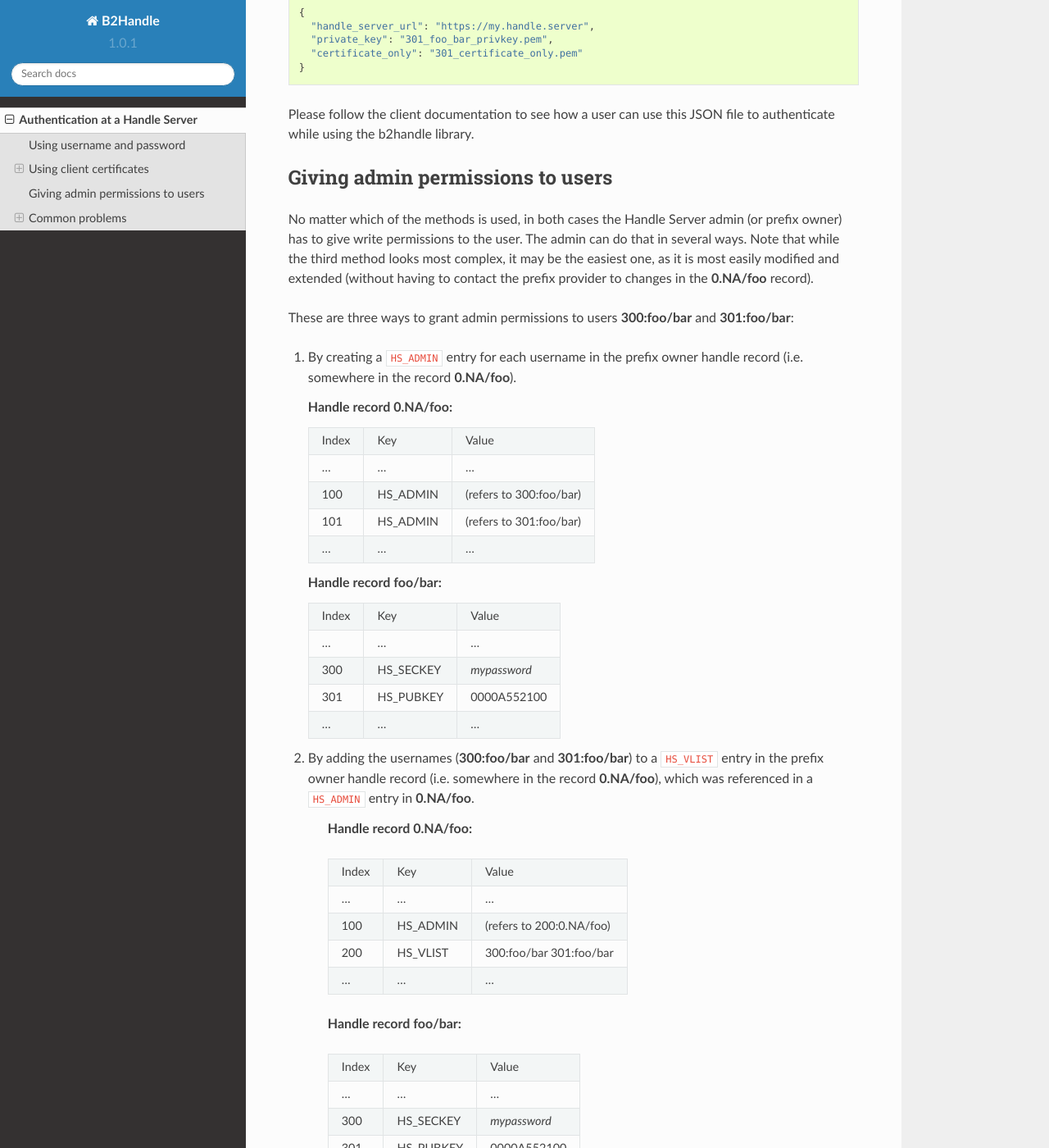
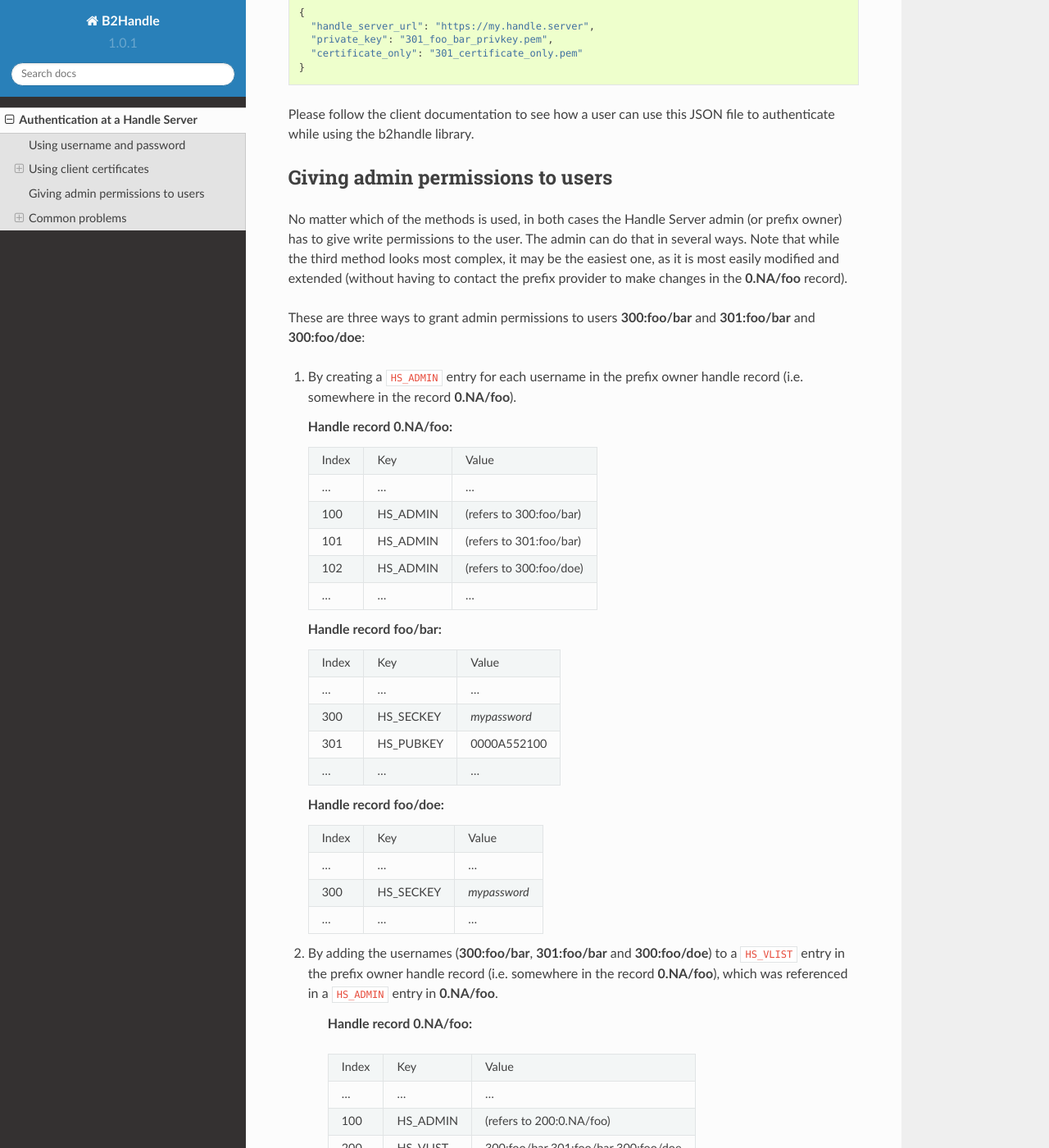
Before and after one commit to EUDAT-B2HANDLE/B2HANDLE, a Sphinx documentation site: the page built from docs/source/authentication.rst, in a window 1280 px wide and 1400 px high, scrolled down 3587 px. Shown: the whole window at 82% size. Built offline with Sphinx 7.4.7 and the Read the Docs theme 2.0.0, drawn with Linux system fonts in a browser that asks for light colours; pages that are not in the unit, such as notebooks, are missing from menus; some of the changed text lies outside the part shown.

Commit message:
Improvedocs (#67)
Improved documentation on user authentication / user permissions

```diff
--- a/docs/source/authentication.rst
+++ b/docs/source/authentication.rst
@@ -26,7 +26,7 @@
  ...  ...       ...
 ===== ========= ==========
 
-The handle server admin has to add the ``HS_SECKEY`` entry with the user's password to an existing handle (e.g. '<prefix>/allusers') or create a new handle for this purpose (e.g. '<prefix>/johndoe'. He or she also has to grant write permissions to the user (see below).
+The handle server admin has to add the ``HS_SECKEY`` entry with the user's password to an existing handle (e.g. '<prefix>/allusers') or create a new handle for this purpose (e.g. '<prefix>/johndoe'). He or she also has to grant write permissions to the user (see below).
 
 
 Using client certificates
@@ -166,9 +166,9 @@
 
 No matter which of the methods is used, in both cases the Handle Server admin (or prefix owner) has to give write permissions to
 the user. The admin can do that in several ways. Note that while the third method looks most complex, it may be the easiest one,
-as it is most easily modified and extended (without having to contact the prefix provider to changes in the **0.NA/foo** record).
+as it is most easily modified and extended (without having to contact the prefix provider to make changes in the **0.NA/foo** record).
 
-These are three ways to grant admin permissions to users **300:foo/bar** and **301:foo/bar**:
+These are three ways to grant admin permissions to users **300:foo/bar** and **301:foo/bar** and **300:foo/doe**:
 
 1.  By creating a ``HS_ADMIN`` entry for each username in the prefix owner handle record (i.e. somewhere in the record **0.NA/foo**).
 
@@ -179,6 +179,7 @@
      ...  ...       ...
     100   HS_ADMIN  (refers to 300:foo/bar)
     101   HS_ADMIN  (refers to 301:foo/bar)
+    102   HS_ADMIN  (refers to 300:foo/doe)
      ...  ...       ...
     ===== ========= =======================
 
@@ -192,7 +193,16 @@
      ...  ...       ...
     ===== ========= ==========
 
-2. By adding the usernames (**300:foo/bar** and **301:foo/bar**) to a ``HS_VLIST`` entry in the prefix owner handle record
+    **Handle record foo/doe:**
+
+    ===== ========= ==========
+    Index Key       Value
+     ...  ...       ...
+    300   HS_SECKEY *mypassword*
+     ...  ...       ...
+    ===== ========= ==========
+
+2. By adding the usernames (**300:foo/bar**, **301:foo/bar** and **300:foo/doe**) to a ``HS_VLIST`` entry in the prefix owner handle record
    (i.e. somewhere in the record **0.NA/foo**), which was referenced in a ``HS_ADMIN`` entry in **0.NA/foo**.
 
     **Handle record 0.NA/foo:**
@@ -203,6 +213,7 @@
     100   HS_ADMIN  (refers to 200:0.NA/foo)
     200   HS_VLIST  300:foo/bar
                     301:foo/bar
+                    300:foo/doe
      ...  ...       ...
     ===== ========= =======================
 
@@ -216,9 +227,24 @@
      ...  ...       ...
     ===== ========= ==========
 
-3. By adding the usernames (**300:foo/bar** and **301:foo/bar**) to any ``HS_VLIST`` entry referenced somewhere in **0.NA/foo**.
+    **Handle record foo/doe:**
+
+    ===== ========= ==========
+    Index Key       Value
+     ...  ...       ...
+    300   HS_SECKEY *mypassword*
+     ...  ...       ...
+    ===== ========= ==========
+
+3. By adding the usernames (**300:foo/bar**, **301:foo/bar** and **300:foo/doe**) to any ``HS_VLIST`` entry referenced somewhere in **0.NA/foo**.
+   The difference to the previous method is: This ``HS_VLIST`` does not have to be inside the **0.NA/foo** record, it only has
+   to be referenced there - it can be put into a different handle,
+   e.g. **foo/admin**, so changes to the ``HS_VLIST`` can be made without having to ask the prefix provider (who is usually the only one
+   able to change entries in **0.NA/foo**).
+
    For example, if there is a ``HS_ADMIN`` at index 101 of **0.NA/foo** which points to a ``HS_VLIST`` at the index 200 in
-   **0.NA/foo**, which points to a ``HS_VLIST`` at index 200 in 'foo/admin', which points to a ``HS_SECKEY`` at index 300 in 'foo/bar' - then **300:foo/bar** is a username with all the permissions stated in the ``HS_ADMIN`` entry at the index 101 of **0.NA/foo**.
+   **0.NA/foo**, which points to a ``HS_VLIST`` at index 200 in 'foo/admin', which points to a ``HS_SECKEY`` at index 300 in 'foo/bar' -
+   then **300:foo/bar** is a username with all the permissions stated in the ``HS_ADMIN`` entry at the index 101 of **0.NA/foo**.
 
     **Handle record 0.NA/foo:**
 
@@ -226,7 +252,18 @@
     Index Key       Value
      ...  ...       ...
     100   HS_ADMIN  (refers to 200:0.NA/foo)
-    200   HS_VLIST  200:foo/bar
+    200   HS_VLIST  200:foo/admin
+     ...  ...       ...
+    ===== ========= =======================
+
+    **Handle record foo/admin:**
+
+    ===== ========= =======================
+    Index Key       Value
+     ...  ...       ...
+    200   HS_VLIST  300:foo/bar
+                    301:foo/bar
+                    300:foo/doe
      ...  ...       ...
     ===== ========= =======================
 
@@ -235,12 +272,75 @@
     ===== ========= =======================
     Index Key       Value
      ...  ...       ...
-    200   HS_VLIST  300:foo/bar
-                    301:foo/bar
     300   HS_SECKEY *mypassword*
     301   HS_PUBKEY 0000A552100
      ...  ...       ...
     ===== ========= =======================
+
+    **Handle record foo/doe:**
+
+    ===== ========= =======================
+    Index Key       Value
+     ...  ...       ...
+    300   HS_SECKEY *mypassword*
+     ...  ...       ...
+    ===== ========= =======================
+
+    Note: This setting gives admin permissions to users foo/bar and foo/doe. You should also make sure that those users
+    are not able to change other people's admin permissions. For this, make sure the ``HS_ADMIN`` of the handles concerned with
+    user administration points to a username or ``HS_VLIST`` that only you can access.
+    As an example, we add a ``HS_VLIST`` to the foo/admin handle that contains the admin's usernames (index 201). Only the users in this list
+    can administer users.
+
+
+    **Handle record 0.NA/foo:**
+
+    ===== ========= =======================
+    Index Key       Value
+    ...   ...       ...
+    100   HS_ADMIN  (refers to 200:0.NA/foo)
+    200   HS_VLIST  200:foo/admin
+     ...  ...       ...
+    ===== ========= =======================
+
+    **Handle record foo/admin:**
+
+    ===== ========= =======================
+    Index Key       Value
+    ...   ...       ...
+    100   HS_ADMIN  (refers to 201:foo/admin)
+    200   HS_VLIST  300:foo/bar
+                    301:foo/bar
+                    300:foo/doe
+    201   HS_VLIST  300:foo/admin
+                    301:foo/admin
+    300   HS_SECKEY *myadminpassword*
+    301   HS_PUBKEY 0000B652300
+     ...  ...       ...
+    ===== ========= =======================
+
+    **Handle record foo/bar:**
+
+    ===== ========= =======================
+    Index Key       Value
+    ...   ...       ...
+    100   HS_ADMIN  (refers to 201:foo/admin)
+    300   HS_SECKEY *mypassword*
+    301   HS_PUBKEY 0000A552100
+     ...  ...       ...
+    ===== ========= =======================
+
+    **Handle record foo/doe:**
+
+    ===== ========= =======================
+    Index Key       Value
+    ...   ...       ...
+    100   HS_ADMIN  (refers to 201:foo/admin)
+    300   HS_SECKEY *mypassword*
+     ...  ...       ...
+    ===== ========= =======================
+
+
 
 Common problems
 ===============
```
